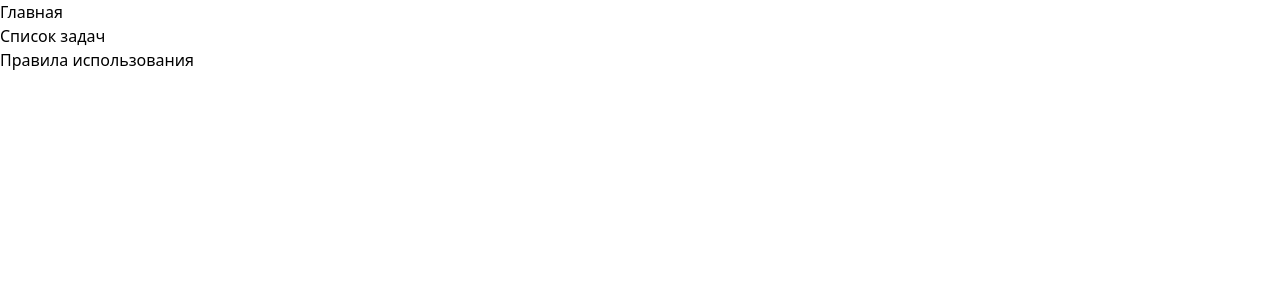
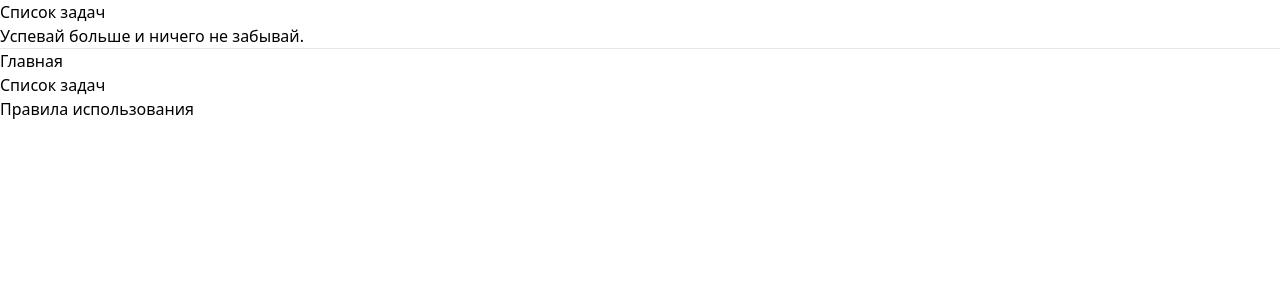
Before and after one commit to mackenneth/task-manager, a Nuxt app: page /task-list in a window 1280 px wide. Shown: the top 300 px of the page. Built offline with nearby package versions, Linux system fonts and the light colour scheme.

Commit message:
feat create task list page header

```diff
--- /dev/null
+++ b/components/tasks/TaskListPageHeader.vue
@@ -0,0 +1,16 @@
+<template>
+  <div>
+    <h2 class="text-2xl">
+      Список задач
+    </h2>
+    <p class="font-light text-gray-600">
+      Успевай больше и ничего не забывай.
+    </p>
+  </div>
+</template>
+
+<script lang="ts">
+export default {
+  name: 'TaskListPageHeader'
+}
+</script>
--- /dev/null
+++ b/pages/task-list.vue
@@ -0,0 +1,15 @@
+<template>
+  <div>
+    <task-list-page-header class="mb-2" />
+    <hr class="mb-3">
+  </div>
+</template>
+
+<script lang="ts">
+import TaskListPageHeader from '~/components/tasks/TaskListPageHeader.vue'
+
+export default {
+  name: 'task-list',
+  components: { TaskListPageHeader }
+}
+</script>
```
